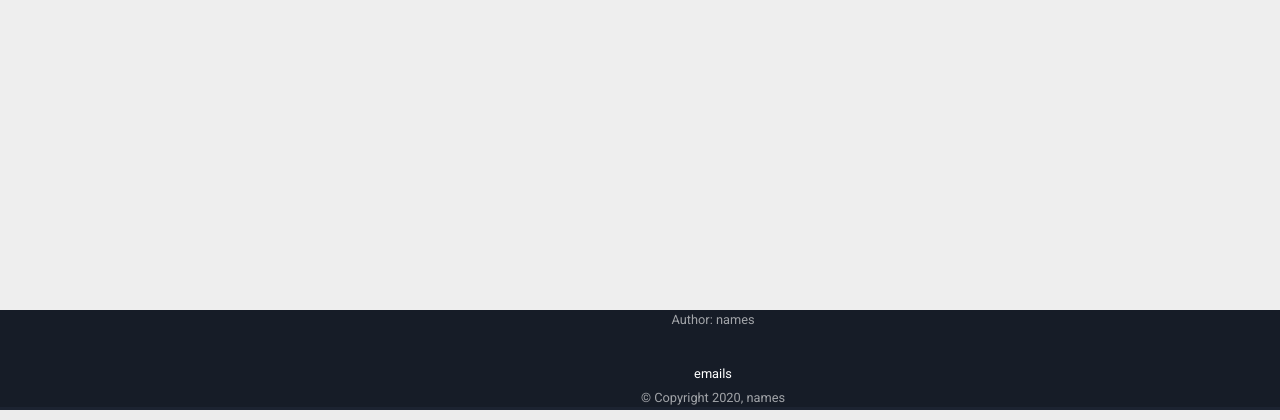
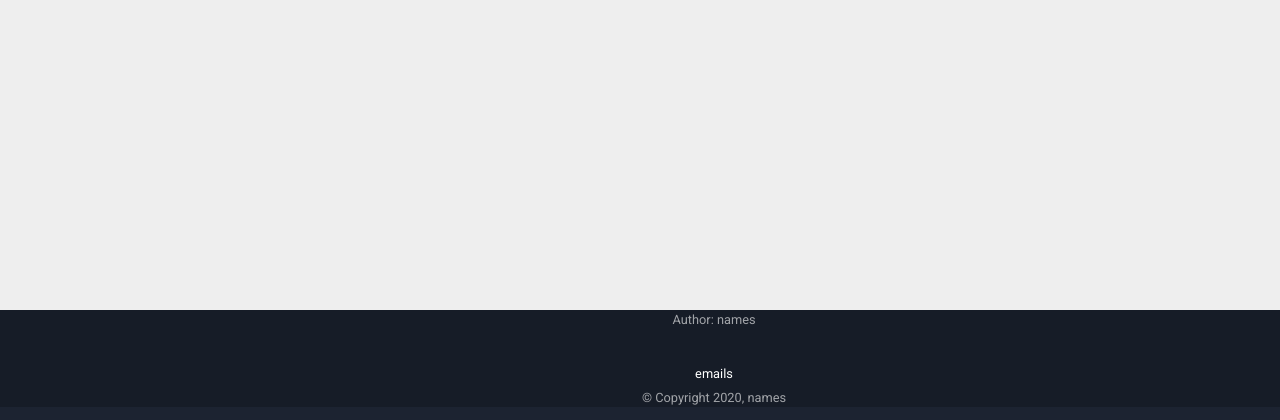
Before and after one commit to wan-li-va/Microdonations, a Django app: page /donations/taskslist/ in a window 1280 px wide; the page is wider, and only the part inside the window is pictured. Shown: the part 874-1294 px from the top of that part. Run offline with Django 3.2, Linux system fonts and the light colour scheme; data comes from the database, SQL or seed files in the repository; some libraries are stand-ins or nearby versions.

Commit message:
changes to footer

```diff
--- a/donations/templates/donations/listofdonations.html
+++ b/donations/templates/donations/listofdonations.html
@@ -217,7 +217,7 @@ a:hover {
 </body>
 <footer
 class="page-footer unique-color-dark"
-style="height: 100px; width: 1426px; background-color: black; color: white"
+style="height: 110px; width: 1427px; background-color: black; color: white"
 >
     <div class="footer-copyright" style="margin-top: 650px;">
     <small>Author: names</small><br /><small><a href="mailto:rvj8uc@virginia.edu">emails</a></small><br /><small>&copy; Copyright 2020, names</small>
--- a/donations/templates/donations/listoftasks.html
+++ b/donations/templates/donations/listoftasks.html
@@ -208,7 +208,7 @@ a:hover {
 </body>
 <footer
 class="page-footer unique-color-dark"
-style="height: 100px; width: 1426px; background-color: black; color: white"
+style="height: 110px; width: 1428px; background-color: black; color: white"
 >
     <div class="footer-copyright" style="margin-top: 650px;">
     <small>Author: names</small><br /><small><a href="mailto:rvj8uc@virginia.edu">emails</a></small><br /><small>&copy; Copyright 2020, names</small>
```
